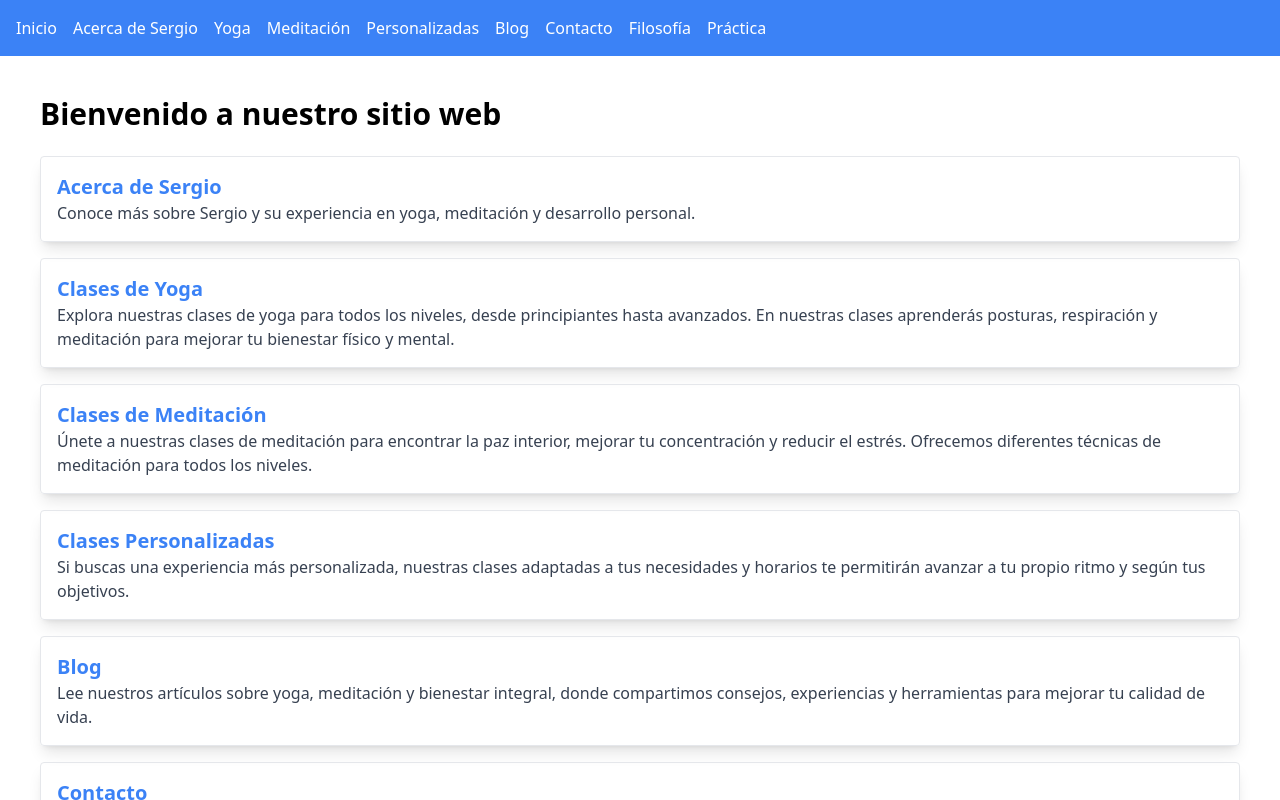
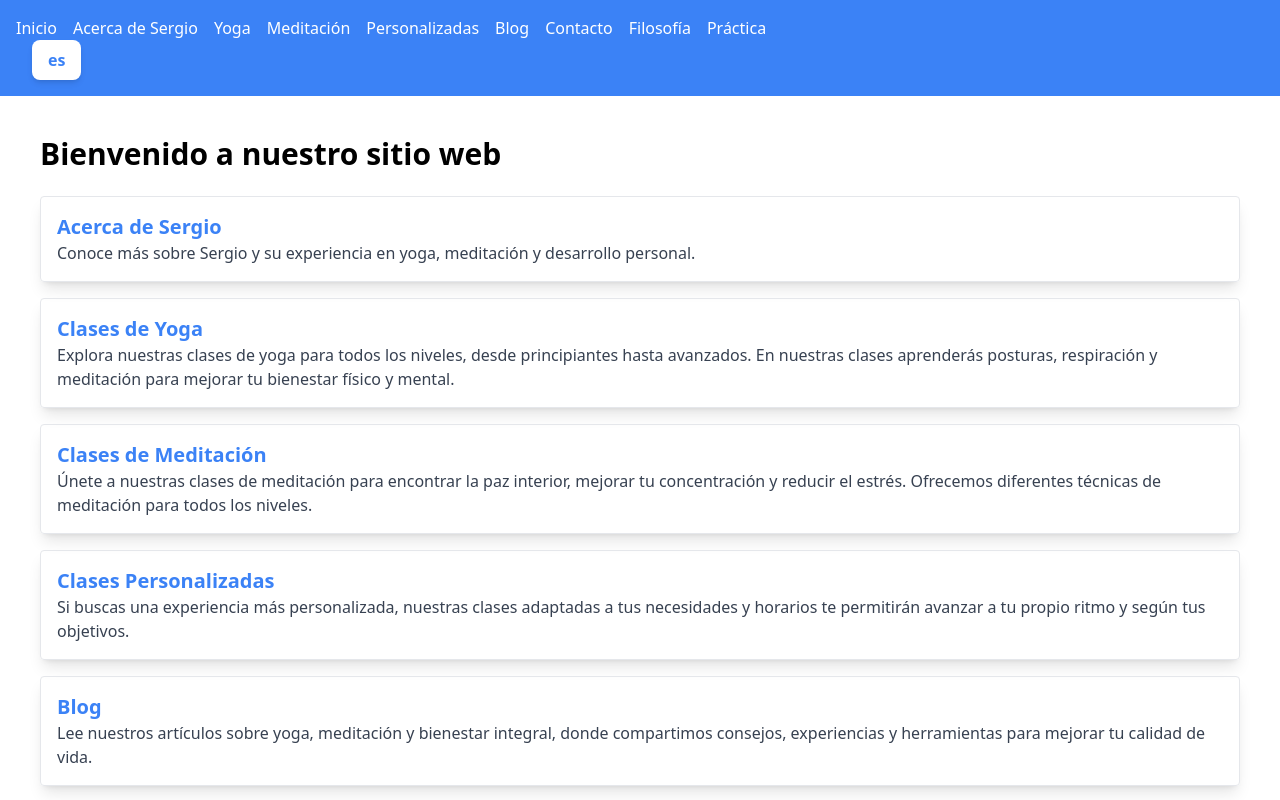
Before and after one commit to CesarDanielSaavedra/ser-unidad, a React (Vite) app: page / in a window 1280 px wide. Shown: the top 800 px of the page. Built offline with nearby package versions, Linux system fonts and the light colour scheme.

Commit message:
a toogle button component was added and used in the Nabar to simulate language switching

```diff
--- /dev/null
+++ b/src/Components/common/ToogleButton.tsx
@@ -0,0 +1,25 @@
+import { useState } from 'react';
+
+interface ToggleButtonProps {
+    initValue: string;
+    alterValue: string;
+}
+
+ const  ToggleButton = ({ initValue, alterValue }: ToggleButtonProps) => {
+    const [buttonText, setButtonText] = useState(initValue);
+
+    const toggleButtonText = () => {
+      setButtonText(prevText => prevText === initValue ? alterValue : initValue);
+    };
+
+    return (
+      <button
+        onClick={toggleButtonText}
+        className="ml-4 px-4 py-2 bg-white text-blue-500 font-semibold rounded-lg shadow-md hover:bg-blue-600 hover:text-white transition duration-200"
+      >
+        {buttonText}
+      </button>
+    );
+  }
+
+  export default ToggleButton
--- a/src/Components/layout/Navbar.tsx
+++ b/src/Components/layout/Navbar.tsx
@@ -1,7 +1,14 @@
 //import React from 'react';
 import { Link } from 'react-router-dom';
 
+import { useDictionary } from '../../hooks/useDictionary';
+
+import ToggleButton from '../common/ToogleButton';
+
+
 const Navbar = () => {
+  const { components } = useDictionary();
+
   return (
     <nav className="bg-blue-500 p-4 text-white">
       <ul className="flex space-x-4">
@@ -15,6 +22,10 @@ const Navbar = () => {
         <li><Link to="/philosophy">Filosofía</Link></li>
         <li><Link to="/practice-space">Práctica</Link></li>
       </ul>
+      <ToggleButton
+        initValue={components.ToogleButton.lenguageButton.initValue}
+        alterValue={components.ToogleButton.lenguageButton.alterValue}
+      />
     </nav>
   );
 };
--- a/src/dictionaries/es.json
+++ b/src/dictionaries/es.json
@@ -1,4 +1,12 @@
 {
+    "components": {
+        "ToogleButton": {
+            "lenguageButton": {
+                "initValue": "es",
+                "alterValue": "en"
+            }
+        }
+    },
     "pages": {
         "home": {
             "welcomeTitle": "Bienvenido a nuestro sitio web",
```
